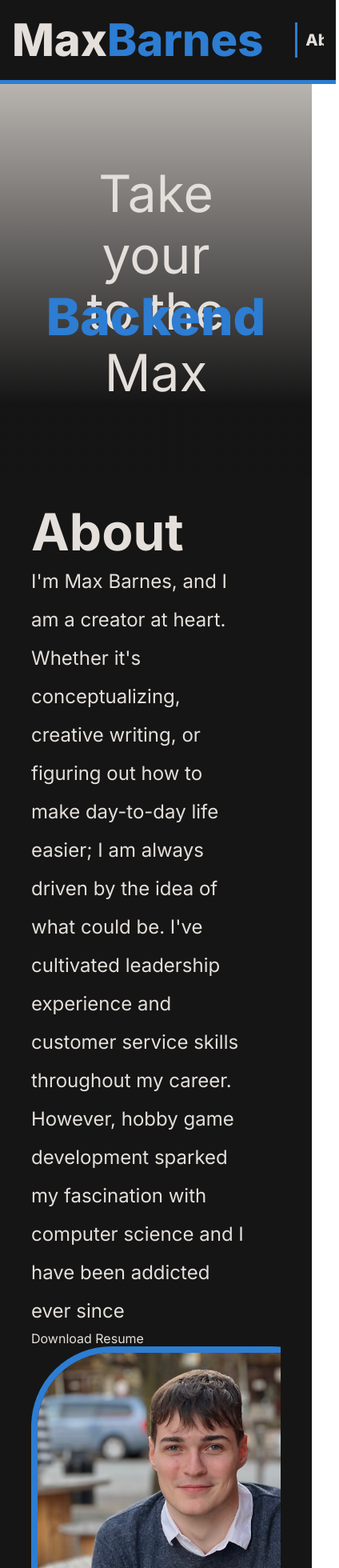
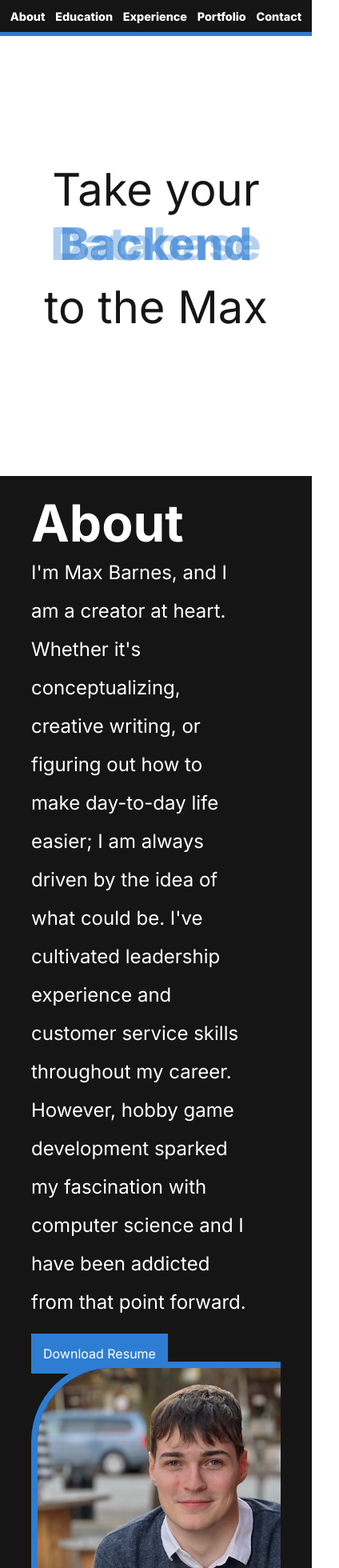
Before and after one commit to Max-Barnes/resume, a Next.js app: page / in a window 390 px wide. Shown: the top 1960 px of the page at 80% size, 424 px wide, since content can reach past the window. Built offline with nearby package versions, Linux system fonts and the light colour scheme.

Commit message:
resume uploaded, mobile looking slightly better, education section has content in need of styling

```diff
--- a/src/app/globals.css
+++ b/src/app/globals.css
@@ -1,18 +1,20 @@
 * {
-    color: #E4DFDA;
+    color: var(--color1);
     margin: 0;
     --accent: #2D7DD2;
+    --color1: #ffffff;
+    --color2: #151515;
 }
 main {
-    background-color: #151515;
+    background-color: var(--color2);
 }
 .container {
-    width: 80%;
+    margin: 10%;
     margin: 0 auto;
-    background-color: #151515;
+    background-color: var(--color2);
 }
 .container > div {
-    padding-top: 10%;
+    padding: 5% 10% 10% 10%;
 }
 h1 {
     font-size: 4rem;
@@ -23,7 +25,7 @@ h1 {
     height: 40vh;
     max-height: 80%;
     width: 100%;
-    background: linear-gradient(180deg, hsla(30, 16%, 87%, 1) 0%, hsla(0, 0%, 8%, 1) 85%);
+    background: var(--color1);
     display: flex;
     padding-top: 105px;
     justify-content: center;
@@ -32,11 +34,14 @@ h1 {
 }
 .section-header > *{
     font-size: 4rem;
-    color:#E4DFDA;
+    color:var(--color2);
     max-width: 75%;
     min-width: 75%;
     height: 30%;
     text-align: center;
+}
+#takeyour {
+    color: var(--color2);
 }
 #fancy {
     overflow: hidden;
@@ -53,6 +58,11 @@ h1 {
     opacity: 0;
     animation: fade 18s infinite;
     text-align: center;
+}
+@media only screen and (max-width: 600px) {
+    .section-header > * {
+        font-size: 3.5rem;
+    }
 }
 @keyframes fade {
     0% {opacity: 0;}
@@ -81,7 +91,7 @@ h1 {
 }
 /* nav bar */
 .navbar {
-    background-color: #151515;
+    background-color: var(--color2);
     padding: 10px 15px;
     overflow: hidden;
     display: flex;
@@ -93,11 +103,11 @@ h1 {
     z-index: 1000;
 }
 .logo {
-    flex-grow: 1;
     flex-shrink: 1;
-    background-color: #151515;
-    font-size: 3.5rem;
+    background-color: var(--color2);
+    font-size: 3rem;
     font-weight: 800;
+    flex-wrap: nowrap;
 }
 #ln {
     color: var(--accent);
@@ -106,15 +116,16 @@ h1 {
     display: flex;
     justify-content: flex-start;
     align-items: center;
+    flex-shrink: 1;
+    flex-wrap: nowrap;
 }
 .navbar .nav-items {
     flex-grow: 3;
-    overflow: hidden;
 }
 .nav-items li {
     list-style: none;
     float: right;
-    background-color: #151515;
+    background-color: var(--color2);
     flex-wrap: nowrap;
     border-left: solid 3px var(--accent);
     padding: 10px;
@@ -124,13 +135,33 @@ h1 {
 }
 
 .nav-items {
-    background-color: #151515;
+    background-color: var(--color2);
     display: flex;
     justify-content: space-evenly;
     align-items: center;
 }
+@media only screen and (max-width: 600px) {
+    .navbar .logo {
+        display: none;
+    }
+    .nav-items {
+        margin: 0;
+        padding: 0;
+    }
+    .nav-items li {
+        padding: 0;
+        font-size: .9rem;
+        margin: 0;
+        border:none;
+    }
 
-/* about */
+    .navbar {
+        height: 40px;
+        padding: 0;
+    }
+}
+
+/* about*/
 
 .about-container {
     display: flex;
@@ -148,7 +179,6 @@ h1 {
     width: 50%;
 }
 .about-image-wrapper {
-    max-width: 40%;
     float:right;
     flex: 1;
 }
@@ -158,7 +188,7 @@ h1 {
     height: 515px;
     border: 8px solid var(--accent);
     border-radius: 100px;
-    background-color: #151515;
+    background-color: var(--color2);
     width:fit-content;
 }
 .about-text-wrapper {
@@ -167,3 +197,23 @@ h1 {
     display: flex;
     flex-direction: column;
 }
+.about-text-wrapper > div {
+    padding-top: 30px;
+}
+#download-button {
+    background-color: var(--accent);
+    padding: 15px;
+    text-decoration: none;
+}
+
+/* Education */
+
+.section-education > h1{
+    text-align: right;
+    color:var(--color1);
+    background-color: var(--color2);
+}
+.section-education {
+    height: 100vh;
+    background-color: var(--color2);
+}
--- a/src/app/page.js
+++ b/src/app/page.js
@@ -4,9 +4,11 @@ export default function Landing() {
   return (
     <main>
       <div class="navbar">
-        <p class="logo">
-          Max <span id="ln">Barnes</span>
-        </p>
+        <div class="logo">
+          <p>
+            Max <span id="ln">Barnes</span>
+          </p>
+        </div>
         <ul class="nav-items">
           <li>About</li>
           <li>Education</li>
@@ -18,7 +20,7 @@ export default function Landing() {
 
       <div class="section-header">
         <div class="header-top">
-          <p>Take your </p>
+          <p id="takeyour">Take your </p>
           <span id="fancy">
             <p class="skill">Frontend</p>
             <p class="skill">Backend</p>
@@ -42,9 +44,17 @@ export default function Landing() {
                 could be. I've cultivated leadership experience and customer
                 service skills throughout my career. However, hobby game
                 development sparked my fascination with computer science and I
-                have been addicted ever since{" "}
+                have been addicted from that point forward.{" "}
               </p>
-              <a>Download Resume</a>
+              <div>
+                <a
+                  id="download-button"
+                  href="/MaxwellBarnesResume.pdf"
+                  download="max-barnes-resume.pdf"
+                >
+                  Download Resume
+                </a>
+              </div>
             </div>
 
             <div class="about-image-wrapper">
@@ -58,8 +68,19 @@ export default function Landing() {
             </div>
           </div>
         </div>
-        <div>
+        <div class="section-education">
           <h1>Education</h1>
+          <p>
+            Continuing my education is a priority for me, as I am always
+            striving to enhance my skills and knowledge. After completing my
+            cohort at Tech Elevator, I am pursuing a degree in Cybersecurity at
+            Robert Morris University. In addition to formal education, I am
+            actively working toward certifications to validate and further my
+            expertise in the field.
+          </p>
+          <div>
+            <h2>In Progress</h2>
+          </div>
         </div>
         <div>
           <h1>Experience</h1>
```
Also changed, not shown: 1 other file (tests, documents, lock files or other folders).
